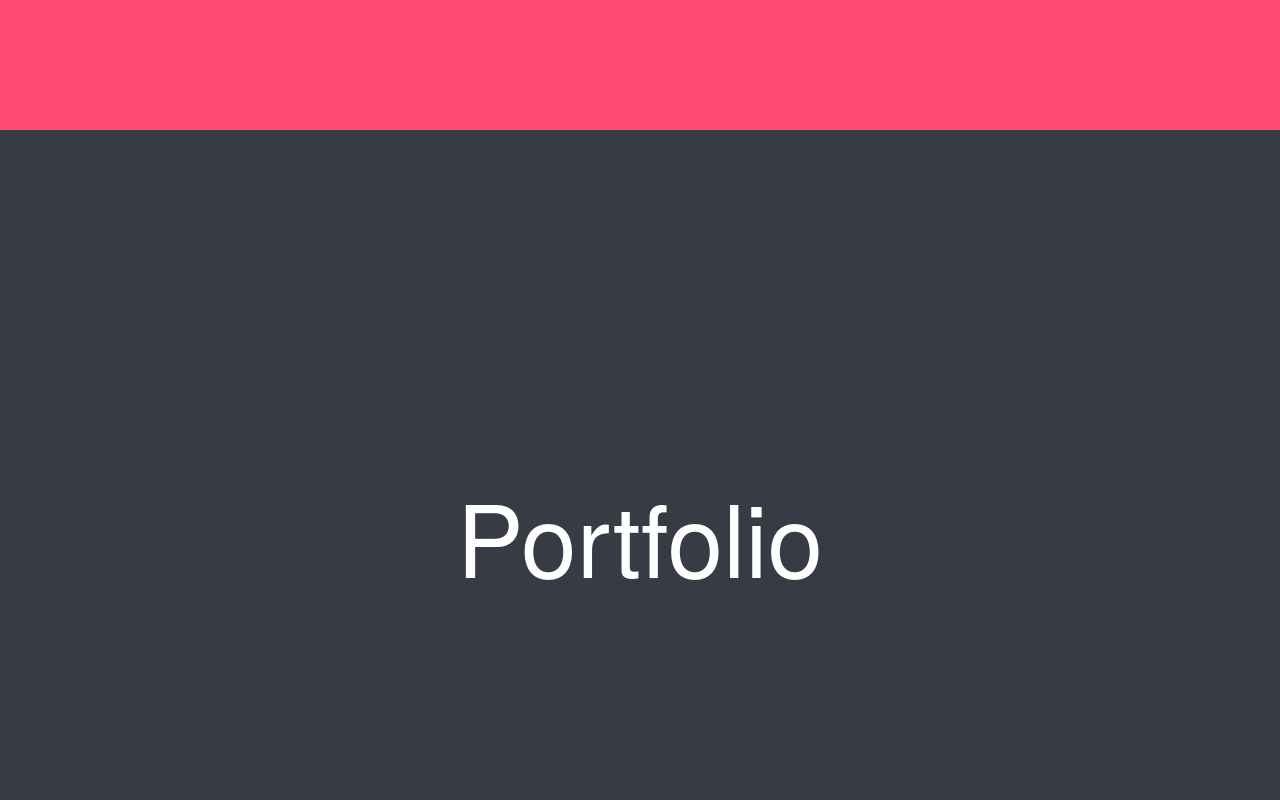
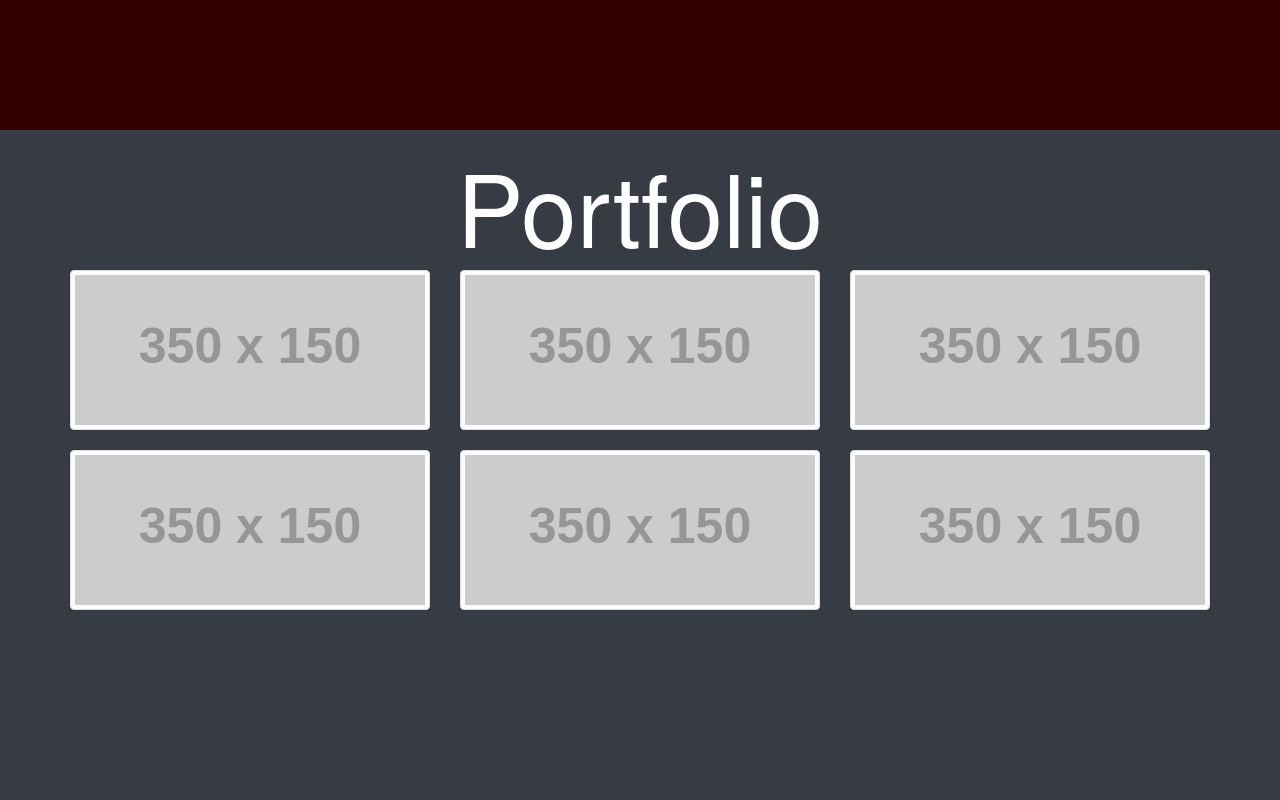
Before and after one commit to jdvalera/portfolio, a plain HTML site: page index.html in a window 1280 px wide. Shown: the part 1520-2320 px from the top of the page. Drawn offline with nearby package versions, Linux system fonts and the light colour scheme; placeholder pictures from the web are drawn by us.

Commit message:
Added some placeholder thumbnails. Changed bg color.

```diff
--- a/css/style.css
+++ b/css/style.css
@@ -11,8 +11,8 @@ body {
 }
 
 section:nth-child(even) {
-    background-color: #FE4B74;
-    color: black;
+    /*background-color: #FE4B74;*/
+    background-color: #330000;
 }
 
 
@@ -55,3 +55,7 @@ footer {
   display: table-cell;
   vertical-align: middle;
 }
+
+#portfolio div {
+    vertical-align: baseline;
+}
--- a/index.html
+++ b/index.html
@@ -46,7 +46,42 @@
         <section id="portfolio">
             <div class="content">
                 <h1 class="text-center">Portfolio</h1>
-            </div>
+                <div class="container">
+                <div class="row">
+                  <div class="col-xs-12 col-sm-4">
+                    <a href="#" class="thumbnail">
+                      <img src="http://placehold.it/350x150" alt="placehold">
+                    </a>
+                  </div>
+                  <div class="col-xs-12 col-sm-4">
+                    <a href="#" class="thumbnail">
+                      <img src="http://placehold.it/350x150" alt="placehold">
+                    </a>
+                  </div>
+                  <div class="col-xs-12 col-sm-4">
+                    <a href="#" class="thumbnail">
+                      <img src="http://placehold.it/350x150" alt="placehold">
+                    </a>
+                  </div>
+                </div>
+                <div class="row">
+                  <div class="col-xs-12 col-sm-4">
+                    <a href="#" class="thumbnail">
+                      <img src="http://placehold.it/350x150" alt="placehold">
+                    </a>
+                  </div>
+                  <div class="col-xs-12 col-sm-4">
+                    <a href="#" class="thumbnail">
+                      <img src="http://placehold.it/350x150" alt="placehold">
+                    </a>
+                  </div>
+                  <div class="col-xs-12 col-sm-4">
+                    <a href="#" class="thumbnail">
+                      <img src="http://placehold.it/350x150" alt="placehold">
+                    </a>
+                  </div>
+                </div>
+                </div>
         </section>
 
         <section id="contact">
```
